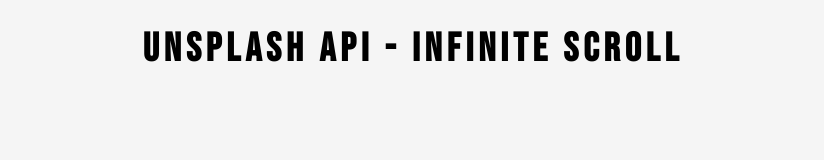
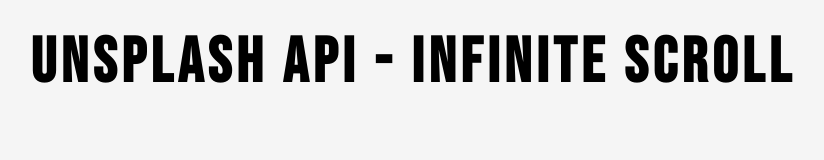
Before and after one commit to nancyfontanez/infinity-scroll, a plain HTML site: page index.html in a window 1280 px wide. Shown: the whole page, without its empty margins (227-1051 px from the left). Drawn offline with Linux system fonts and the light colour scheme; no server answers.

Commit message:
font size fixed

```diff
--- a/style.css
+++ b/style.css
@@ -14,7 +14,7 @@ h1 {
   text-align: center;
   margin-top: 25px;
   margin-bottom: 15px;
-  font-size: 40px;
+  font-size: 63px;
   letter-spacing: 5px;
 }
 
```
